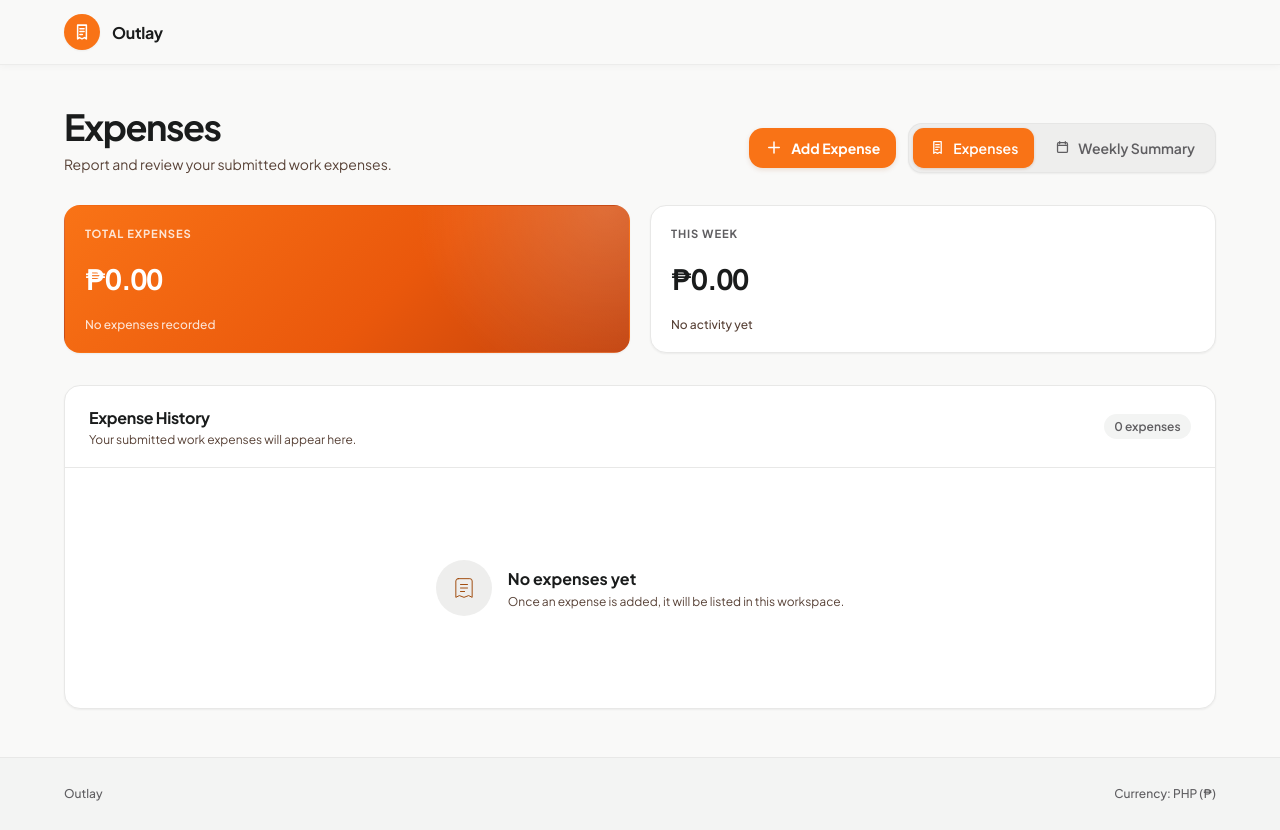
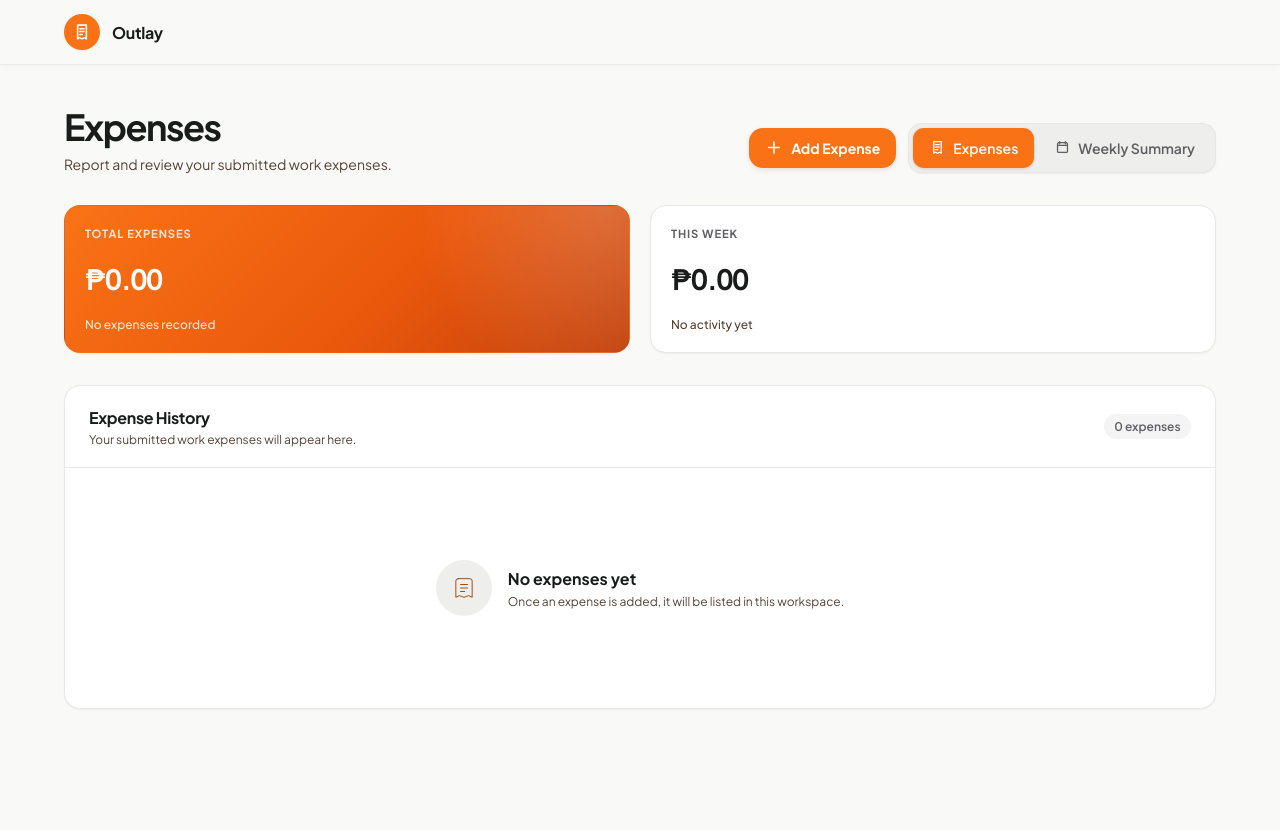
Before and after one commit to bmsj23/outlay, a React (Vite) app: page / in a window 1280 px wide. After the commit the page ends 800 px from the top, so only its background shows below. Built offline with nearby package versions, Linux system fonts and the light colour scheme.

Commit message:
style: footer comment

```diff
--- a/src/components/AppLayout.jsx
+++ b/src/components/AppLayout.jsx
@@ -1,7 +1,7 @@
 import { ExpensesView } from '../views/ExpensesView.jsx'
 import { WeeklySummaryView } from '../views/WeeklySummaryView.jsx'
 import { AddExpenseButton } from './AddExpenseButton.jsx'
-import { AppFooter } from './AppFooter.jsx'
+// import { AppFooter } from './AppFooter.jsx'
 import { AppHeader } from './AppHeader.jsx'
 import { ExpenseDetailDialog } from './ExpenseDetailDialog.jsx'
 import { ExpenseFormDialog } from './ExpenseFormDialog.jsx'
@@ -65,7 +65,7 @@ export const AppLayout = ({
         )}
       </main>
 
-      <AppFooter />
+      {/* <AppFooter /> */}
 
       {isExpenseFormOpen ? (
         <ExpenseFormDialog
```
